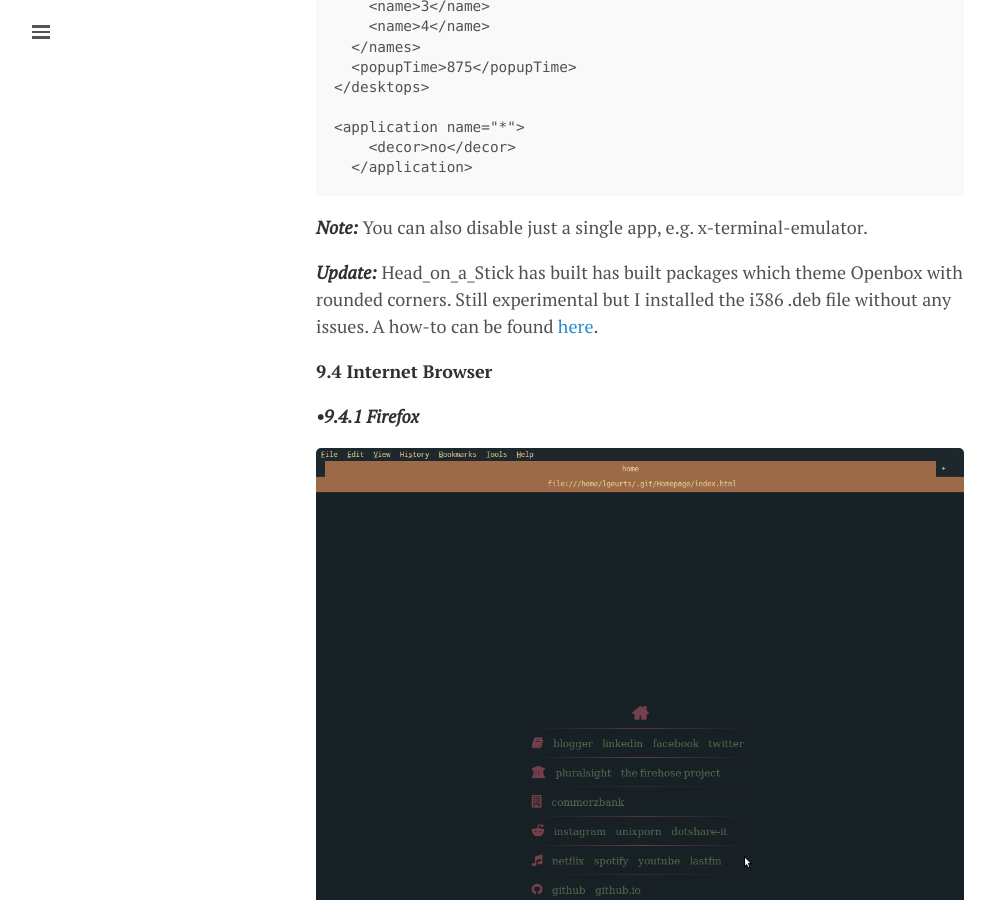
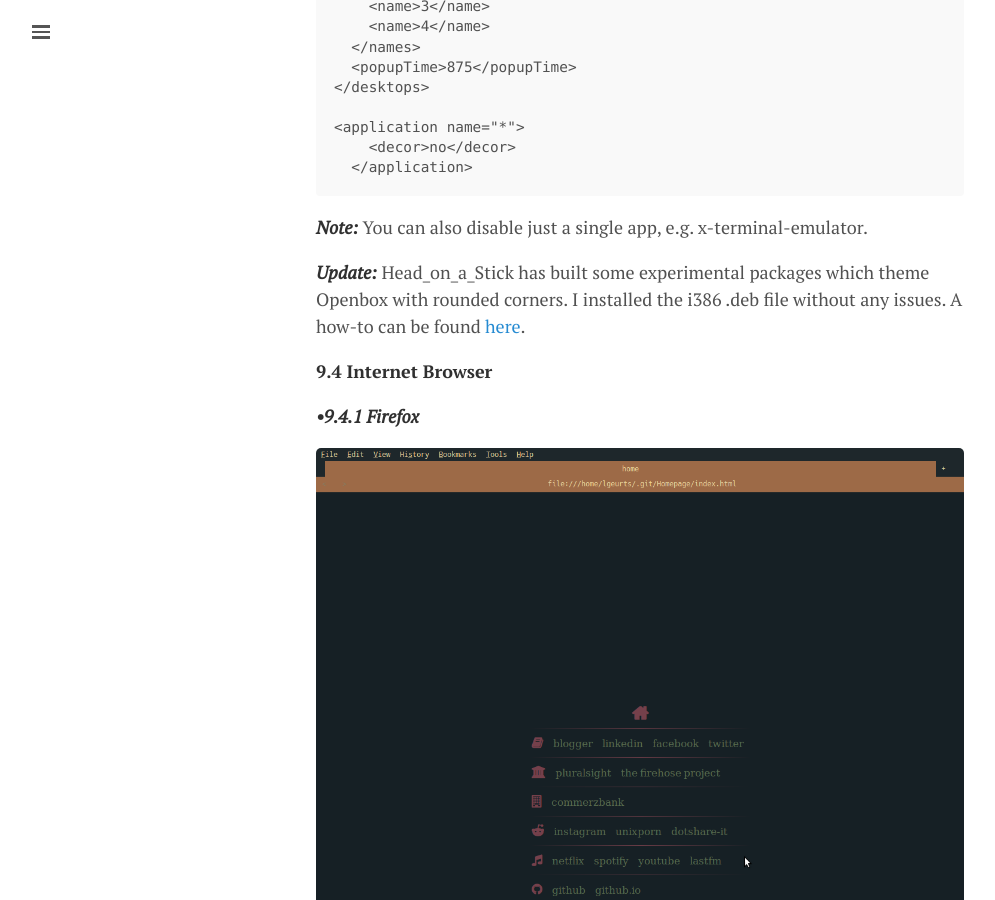
Before and after one commit to lgeurts/lgeurts.github.io, a Jekyll site: the page built from _posts/2017-07-11-bunsenlabs-linux-setup-notes-for dell-inspiron-6000.md, in a window 1280 px wide and 900 px high, scrolled down 18622 px. Shown: the whole window, without its empty margins (0-995 px from the left). Built offline with Jekyll 4.4.1, drawn with Linux system fonts in a browser that asks for light colours; nearby versions of some CDN libraries; comment, search, counter and statistics services are not loaded.

Commit message:
Update section 9.3.1 #550 Openbox rounded corners

````diff
--- a/_posts/2017-07-11-bunsenlabs-linux-setup-notes-for dell-inspiron-6000.md
+++ b/_posts/2017-07-11-bunsenlabs-linux-setup-notes-for dell-inspiron-6000.md
@@ -548,7 +548,7 @@ Time to teach Openbox a few tricks as well. Set the number of desktops to four a
 ```
 ***Note:*** You can also disable just a single app, e.g. x-terminal-emulator.
 
-***Update:*** Head_on_a_Stick has built has built packages which theme Openbox with rounded corners. Still experimental but I installed the i386 .deb file without any issues. A how-to can be found [here](https://forums.bunsenlabs.org/viewtopic.php?id=3173&p=3).
+***Update:*** Head_on_a_Stick has built some experimental packages which theme Openbox with rounded corners. I installed the i386 .deb file without any issues. A how-to can be found [here](https://forums.bunsenlabs.org/viewtopic.php?id=3173&p=3).
 
 **9.4 Internet Browser**
 
````
